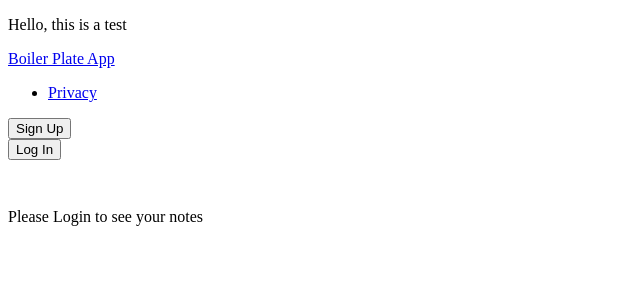
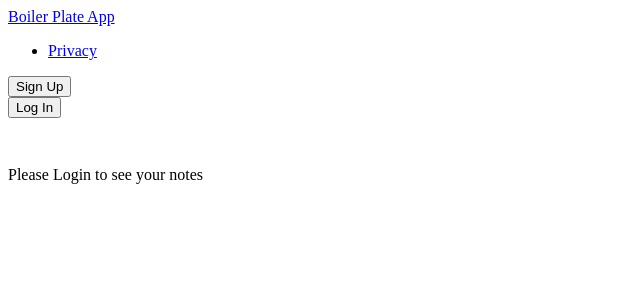
Before and after one commit to MatthiasBlc/202310_boiler_plate_JS, a React (Vite) app in the folder frontend/: page / in a window 1280 px wide. Shown: the top 300 px of the page, without its empty margins (0-640 px from the left). Built offline with nearby package versions, Linux system fonts and the light colour scheme; no server answers; the HTML template or start-up script is replaced by a standard one.

Commit message:
removing the div and correct the action

```diff
--- a/frontend/src/App.tsx
+++ b/frontend/src/App.tsx
@@ -30,9 +30,6 @@ function App() {
 
   return (
     <BrowserRouter>
-      <div>
-        <p>Hello, this is a test</p>
-      </div>
       <div>
         <NavBar
           loggedInUser={loggedInUser}
```
